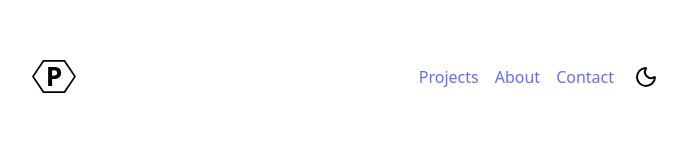
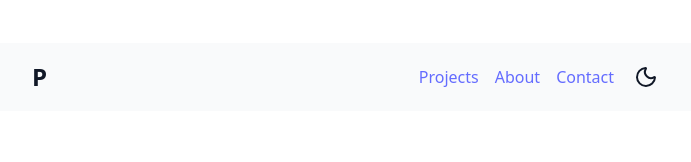
Before and after one commit to PranjalSharma13/NewPortfolio, a React (Vite) app: page / in a window 1280 px wide. Shown: the part 209-371 px from the top of the page, without its empty margins (293-984 px from the left). Built offline with nearby package versions, Linux system fonts and the light colour scheme.

Commit message:
working still

```diff
--- a/src/App.tsx
+++ b/src/App.tsx
@@ -1,7 +1,7 @@
 
 import './App.css'
 import FluidCursor from './components/FluidCursor'
-import { Navbar } from './components/NavBar'
+import { Navbar } from './components/Navbar'
 
 function App() {
 
--- a/src/components/Navbar.tsx
+++ b/src/components/Navbar.tsx
@@ -8,61 +8,14 @@ const Nav = styled.nav`
   justify-content: space-between;
   align-items: center;
   padding: 1rem 2rem;
-  background: ${({ theme }) => theme.background};
-  color: ${({ theme }) => theme.text};
+  background: ${({ theme }) => theme.colors.bg};
+  color: ${({ theme }) => theme.colors.text};
   transition: background 0.3s ease, color 0.3s ease;
 `;
 
-const Logo = styled.a<{ $size?: number }>`
-  /* Adjust size if you want: <Logo $size={48}>P</Logo> */
-  --size: ${({ $size }) => ($size ? `${$size}px` : "44px")};
-  width: var(--size);
-  /* Regular flat-top hex: width/height ≈ 1.1547 */
-  aspect-ratio: 1.1547;
-  position: relative;
-  display: grid;
-  place-items: center;
-  text-decoration: none;
-  font-weight: 800;
-  font-size: calc(var(--size) * 0.6);
-  line-height: 1;
-  color: ${({ theme }) => theme.text};
-  isolation: isolate; /* keeps pseudo-elements behind the text */
-
-  /* Outer hex (border) */
-  &::before,
-  &::after {
-    content: "";
-    position: absolute;
-    inset: 0;
-    clip-path: polygon(
-      25% 6.7%,
-      75% 6.7%,
-      100% 50%,
-      75% 93.3%,
-      25% 93.3%,
-      0% 50%
-    );
-    transition: transform 180ms ease, opacity 180ms ease;
-  }
-
-  /* Border layer */
-  &::before {
-    background: ${({ theme }) => theme.text};
-    z-index: -2;
-  }
-
-  /* Fill layer (creates a border by insetting) */
-  &::after {
-    inset: 2px; /* border thickness */
-    background: ${({ theme }) => theme.background};
-    z-index: -1;
-  }
-
-  /* Subtle hover */
-  &:hover::before {
-    transform: scale(1.04);
-  }
+const Logo = styled.div`
+  font-size: 1.5rem;
+  font-weight: bold;
 `;
 
 const NavItems = styled.div`
@@ -87,7 +40,7 @@ export const Navbar: React.FC = () => {
 
   return (
     <Nav>
-      <Logo  href="/" aria-label="Home">P</Logo>
+      <Logo>P</Logo>
       <NavItems>
         <a href="#projects">Projects</a>
         <a href="#about">About</a>
--- a/src/provider/ThemeProvider.tsx
+++ b/src/provider/ThemeProvider.tsx
@@ -1,11 +1,12 @@
 // theme/AppThemeProvider.tsx  (components only)
 import React, { createContext, useState } from "react";
 import { ThemeProvider as StyledThemeProvider } from "styled-components";
+import { lightTheme } from "../theme/light";
+import { darkTheme } from "../theme/dark";
 
 export type ThemeMode = "light" | "dark";
 export interface ThemeContextType {
   mode: ThemeMode;
-  setMode: (m: ThemeMode) => void;
   toggleMode: () => void;
 }
 export const ThemeContext = createContext<ThemeContextType | undefined>(undefined);
@@ -13,10 +14,10 @@ export const ThemeContext = createContext<ThemeContextType | undefined>(undefine
 export const AppThemeProvider: React.FC<{ children: React.ReactNode }> = ({ children }) => {
   const [mode, setMode] = useState<ThemeMode>("light");
   const toggleMode = () => setMode(prev => (prev === "light" ? "dark" : "light"));
-  const theme = mode === "light" ? { background: "#fff", text: "#000" } : { background: "#000", text: "#fff" };
+  const theme =  mode === "light" ? lightTheme : darkTheme;
 
   return (
-    <ThemeContext.Provider value={{ mode, setMode, toggleMode }}>
+    <ThemeContext.Provider value={{ mode, toggleMode }}>
       <StyledThemeProvider theme={theme}>{children}</StyledThemeProvider>
     </ThemeContext.Provider>
   );
--- /dev/null
+++ b/src/theme/dark.ts
@@ -0,0 +1,7 @@
+export const darkTheme = {
+  colors: {
+    bg: "#111827",
+    surface: "#1f2937",
+    text: "#f9fafb",
+  },
+};
--- /dev/null
+++ b/src/theme/light.ts
@@ -0,0 +1,9 @@
+
+export const lightTheme = {
+  colors: {
+    bg: "#f9fafb",       // overall app background
+    surface: "#ffffff",  // surfaces like cards/navbars
+    text: "#111827",     // default text
+  },
+};
+export type AppTheme = typeof lightTheme;
```
Also changed, not shown: src/theme/styled.d.ts (added, +7 -0 lines).
